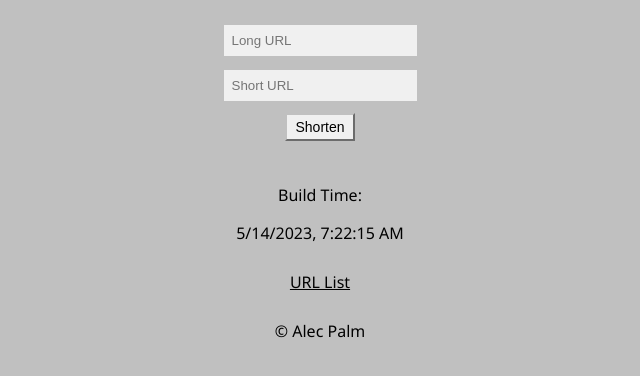
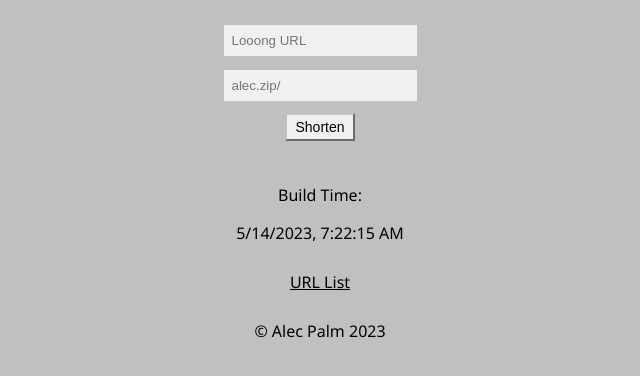
Before and after one commit to alecpalm/zip, a website: page url-admin.html in a window 1280 px wide. Shown: the part 104-480 px from the top of the page, without its empty margins (320-960 px from the left). Drawn offline with Linux system fonts and the light colour scheme.

Commit message:
Update url-admin.html

```diff
--- a/url-admin.html
+++ b/url-admin.html
@@ -99,8 +99,8 @@
 </head>
 <body>
   <h1>URL Shortener</h1>
-  <input id="url" type="text" placeholder="Long URL">
-  <input id="short" type="text" placeholder="Short URL">
+  <input id="url" type="text" placeholder="Looong URL">
+  <input id="short" type="text" placeholder="alec.zip/">
   <button onclick="shortenUrl()">Shorten</button>
   <br>
   <p> Build Time: </p>
@@ -108,7 +108,7 @@
   <br>
  <a href="url-list.html">URL List</a>
  <br>
-  &copy; Alec Palm
+  &copy; Alec Palm 2023
 
 </body>
 </html>
```
